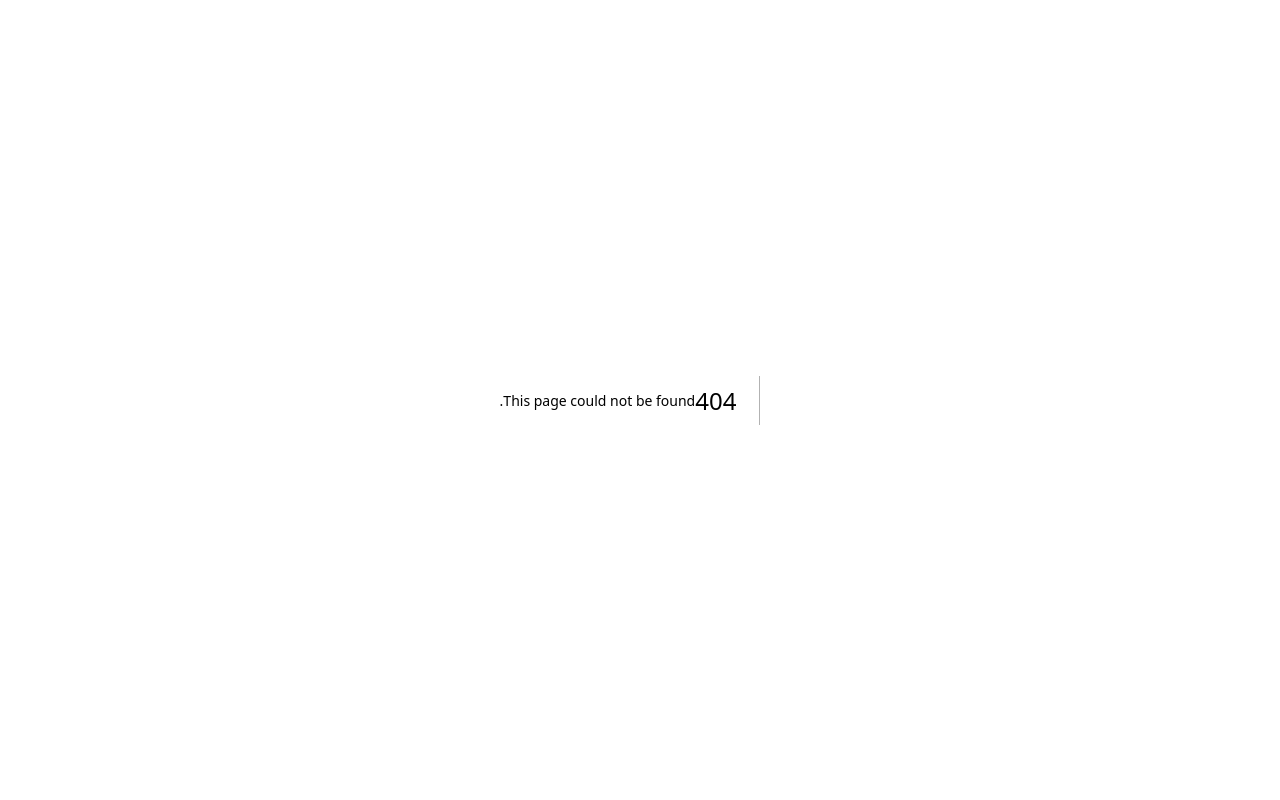
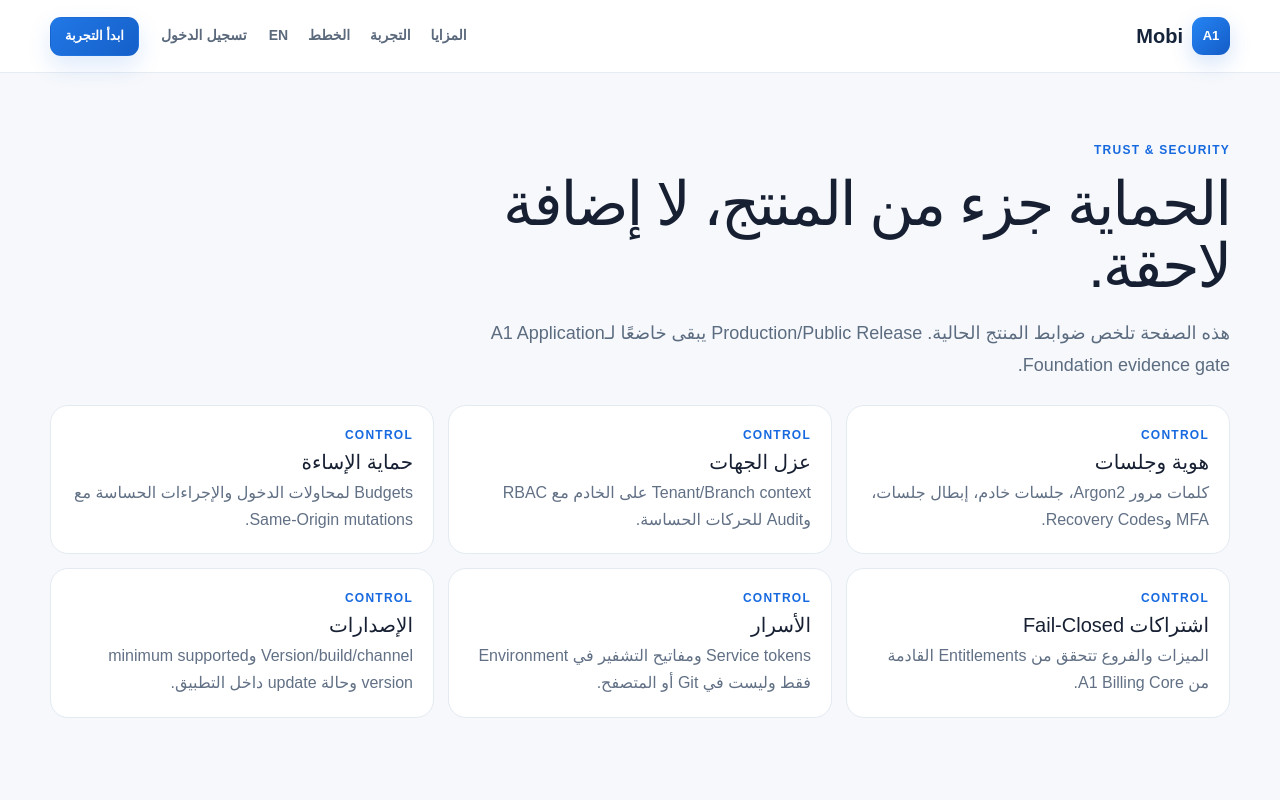
Before and after one commit to a1medianet/a1-mobi, a Next.js app: page /product/ar/security in a window 1280 px wide. Before the commit this address had no page. Shown: the top 800 px of the page. Built offline with nearby package versions, Linux system fonts and the light colour scheme.

Commit message:
feat(trust): add public security center

```diff
--- /dev/null
+++ b/src/app/product/[locale]/security/page.tsx
@@ -0,0 +1,21 @@
+import { notFound } from "next/navigation";
+
+export default async function SecurityPage({params}:{params:Promise<{locale:string}>}){
+  const {locale}=await params;if(locale!=="ar"&&locale!=="en")notFound();const ar=locale==="ar";
+  const cards=ar?[
+    ["هوية وجلسات","كلمات مرور Argon2، جلسات خادم، إبطال جلسات، MFA وRecovery Codes."],
+    ["عزل الجهات","Tenant/Branch context على الخادم مع RBAC وAudit للحركات الحساسة."],
+    ["حماية الإساءة","Budgets لمحاولات الدخول والإجراءات الحساسة مع Same-Origin mutations."],
+    ["اشتراكات Fail-Closed","الميزات والفروع تتحقق من Entitlements القادمة من A1 Billing Core."],
+    ["الأسرار","Service tokens ومفاتيح التشفير في Environment فقط وليست في Git أو المتصفح."],
+    ["الإصدارات","Version/build/channel وminimum supported version وحالة update داخل التطبيق."],
+  ]:[
+    ["Identity & sessions","Argon2 passwords, server sessions, revocation, MFA and recovery codes."],
+    ["Tenant isolation","Server-side Tenant/Branch context with RBAC and audit evidence."],
+    ["Abuse protection","Budgets for authentication and sensitive actions plus same-origin mutations."],
+    ["Fail-closed subscription","Features and branches are verified against A1 Billing Core entitlements."],
+    ["Secrets","Service tokens and encryption keys stay in environment configuration, never Git or browser code."],
+    ["Version safety","Version/build/channel, minimum supported version and in-app update state."],
+  ];
+  return <main className="product-shell product-page"><section className="page-intro compact"><span className="product-eyebrow">TRUST & SECURITY</span><h1>{ar?"الحماية جزء من المنتج، لا إضافة لاحقة.":"Protection is part of the product, not an afterthought."}</h1><p>{ar?"هذه الصفحة تلخص ضوابط المنتج الحالية. Production/Public Release يبقى خاضعًا لـA1 Application Foundation evidence gate.":"This page summarizes current product controls. Production/Public Release remains subject to the A1 Application Foundation evidence gate."}</p></section><section className="trust-grid">{cards.map(([title,copy])=><article className="trust-card" key={title}><span className="product-eyebrow">CONTROL</span><h2>{title}</h2><p>{copy}</p></article>)}</section></main>;
+}
```
